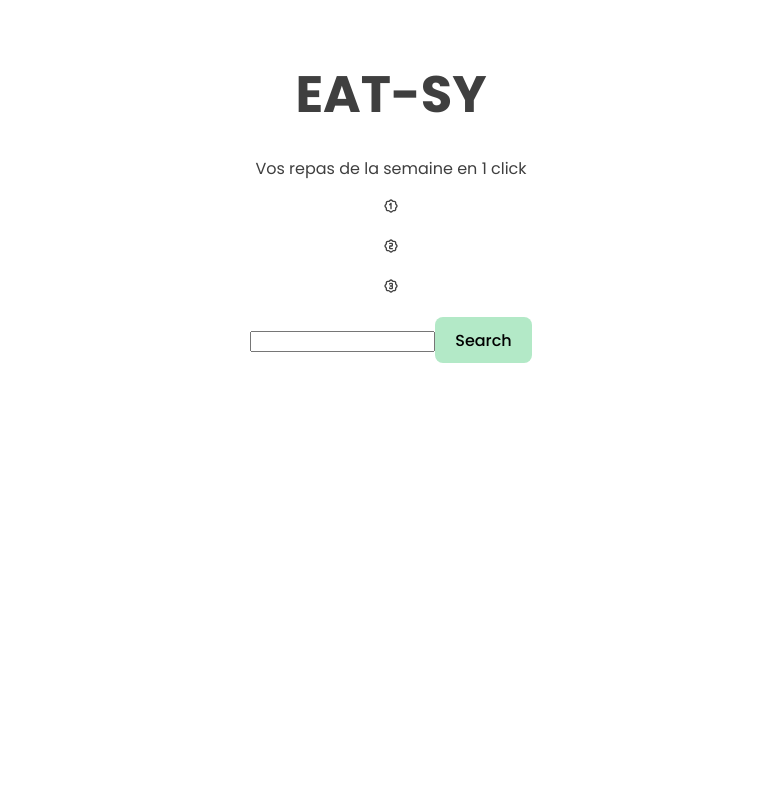
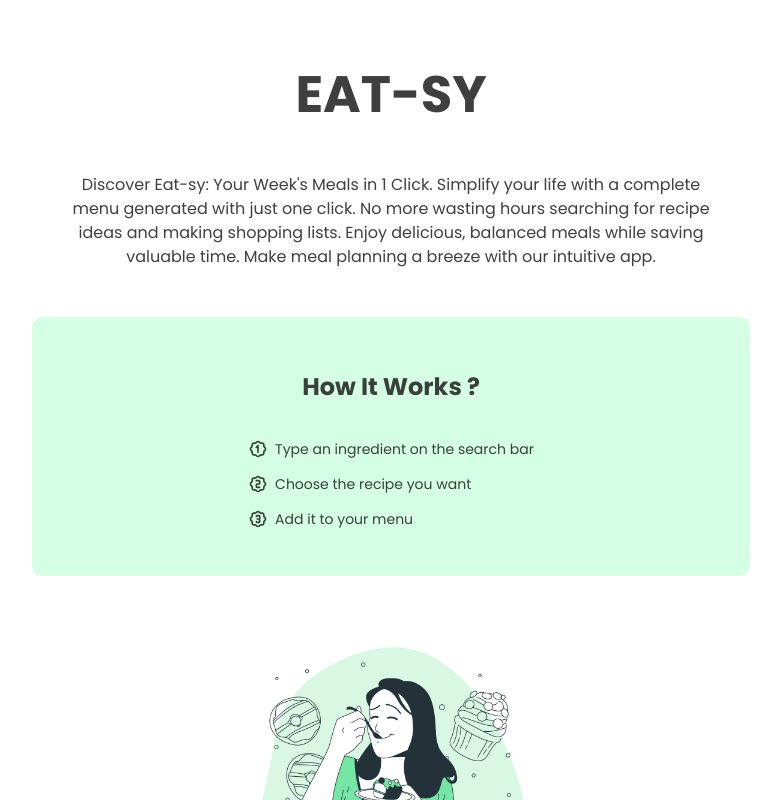
Before and after one commit to dbslm31/frontend, a React (Vite) app: page / in a window 1280 px wide. Shown: the top 800 px of the page, without its empty margins (249-1030 px from the left). Built offline with nearby package versions, Linux system fonts and the light colour scheme.

Commit message:
styles-homepage

```diff
--- a/package.json
+++ b/package.json
@@ -14,6 +14,7 @@
     "react": "^18.2.0",
     "react-dom": "^18.2.0",
     "react-icons": "^4.9.0",
+    "react-router-dom": "^6.13.0",
     "sass": "^1.63.4"
   },
   "devDependencies": {
--- a/src/App.css
+++ b/src/App.css
@@ -7,4 +7,103 @@
 
 .main {
   height:100vh;
+  display: flex;
+    flex-direction: column;
+    align-items: center;
 }
+
+
+/* Home page */
+
+.description {
+  width: 650px;
+  margin-bottom:3em;
+}
+
+.home-img {
+  width:300px;
+}
+
+/* Search Bar */
+
+.search-input {
+  padding: 1em 1.2em;
+  border-radius: 8px;
+  border: 1px solid #7ccd74;
+  z-index:-1;
+  margin-right:1em;
+  margin-bottom:3em;
+}
+
+/* How it works */
+
+.howitworks {
+  width: 654px;
+  background-color:#d5ffe4;
+  padding : 2em;
+  border-radius: 10px;
+  margin-bottom:4em;
+  display: flex;
+  flex-direction: column;
+  align-items: center;
+
+}
+
+.steps {
+  text-align:left;
+
+}
+
+.step {
+  display: flex;
+  align-items:center;
+  font-size:14px;
+}
+
+.icon {
+width:20px;
+height:20px;
+margin-right:0.5em;
+color:#364235;
+}
+
+/* Recipes cards */
+
+.recipe-img{
+  border-radius: 20px;
+  border-bottom-left-radius: 0px;
+  border-bottom-right-radius: 0px;
+}
+
+.recipe-card{
+  border: 2px solid #d5ffe4 ;
+  border-radius: 20px;
+  width: 400px;
+  height:400px;
+  display: flex;
+  flex-direction: column;
+  margin : 30px 0px;
+
+}
+
+.recipe-links {
+  display: flex;
+  justify-content: space-around;
+}
+
+.link{
+  color:#272727;
+  font-size: 14px;
+  display: flex;
+  align-items: center;
+  gap:0.5em;
+}
+
+.link:hover {
+  color:#59a951;
+}
+
+.recipe-title{
+font-size:16px;
+width:400px;
+}
--- a/src/App.jsx
+++ b/src/App.jsx
@@ -1,34 +1,9 @@
-import React, { useState } from "react";
+import AppRouter from "./routes/Router";
 
 import "./App.css";
 
-//React-icons
-import { TbRosetteNumber1 } from "react-icons/tb";
-import { TbRosetteNumber2 } from "react-icons/tb";
-import { TbRosetteNumber3 } from "react-icons/tb";
-
-//Components
-import SearchBar from "./components/SearchBar";
-
 function App() {
-  return (
-    <main className="main">
-      <h1>EAT-SY</h1>
-      <p>Vos repas de la semaine en 1 click</p>
-      <div className="steps">
-        <p>
-          <TbRosetteNumber1 />
-        </p>
-        <p>
-          <TbRosetteNumber2 />
-        </p>
-        <p>
-          <TbRosetteNumber3 />
-        </p>
-      </div>
-      <SearchBar />
-    </main>
-  );
+  return <AppRouter />;
 }
 
 export default App;
--- /dev/null
+++ b/src/Routes/Router.jsx
@@ -0,0 +1,17 @@
+import React from "react";
+import { BrowserRouter as Router, Routes, Route } from "react-router-dom";
+import HomePage from "../pages/HomePage";
+import Recipe from "../pages/Recipe";
+
+const AppRouter = () => {
+  return (
+    <Router>
+      <Routes>
+        <Route exact path="/" element={<HomePage />} />
+        <Route path="/recipe/:id" element={<Recipe />} />
+      </Routes>
+    </Router>
+  );
+};
+
+export default AppRouter;
--- /dev/null
+++ b/src/components/HowItWorks.jsx
@@ -0,0 +1,31 @@
+import React from "react";
+
+//React-icons
+import { TbRosetteNumber1 } from "react-icons/tb";
+import { TbRosetteNumber2 } from "react-icons/tb";
+import { TbRosetteNumber3 } from "react-icons/tb";
+
+const HowItWorks = () => {
+  return (
+    <div className="howitworks">
+      <h2>How It Works ?</h2>
+
+      <div className="steps">
+        <p className="step">
+          <TbRosetteNumber1 className="icon" />
+          Type an ingredient on the search bar
+        </p>
+        <p className="step">
+          <TbRosetteNumber2 className="icon" />
+          Choose the recipe you want
+        </p>
+        <p className="step">
+          <TbRosetteNumber3 className="icon" />
+          Add it to your menu
+        </p>
+      </div>
+    </div>
+  );
+};
+
+export default HowItWorks;
--- a/src/components/SearchBar.jsx
+++ b/src/components/SearchBar.jsx
@@ -1,5 +1,10 @@
-import React, { useState } from "react";
+import { useState } from "react";
+import { Link } from "react-router-dom";
 import axios from "axios";
+
+//React icons
+import { AiOutlineRead } from "react-icons/ai";
+import { BsBookmarkPlus } from "react-icons/bs";
 
 const SearchBar = () => {
   const [query, setQuery] = useState("");
@@ -12,6 +17,7 @@ const SearchBar = () => {
         query,
       });
       setSearchResults(response.data.results);
+      console.log("result", response.data.results);
     } catch (error) {
       console.error(error);
     }
@@ -21,6 +27,8 @@ const SearchBar = () => {
     <div>
       <form onSubmit={handleSubmit}>
         <input
+          className="search-input"
+          placeholder="Type an ingredient"
           type="text"
           value={query}
           onChange={(event) => setQuery(event.target.value)}
@@ -28,13 +36,23 @@ const SearchBar = () => {
         <button type="submit">Search</button>
       </form>
       <div>
+        Here are your results for{" "}
+        <span style={{ color: "#59a951" }}>"{query}"</span>
+      </div>
+      <div>
         {searchResults.map((result) => (
-          <a href={`http://localhost:5001/recipes/${result.id}`}>
-            <div key={result.id}>
-              <img src={result.image} alt={result.title} />
-              <h3>{result.title}</h3>
-            </div>
-          </a>
+          <div key={result.id} className="recipe-card">
+            <img src={result.image} alt={result.title} className="recipe-img" />
+            <h3 className="recipe-title">{result.title}</h3>
+            <p className="recipe-links">
+              <Link className="link" to={`/recipe/${result.id}`}>
+                <AiOutlineRead /> See recipe
+              </Link>
+              <Link className="link" to={`/recipe/${result.id}`}>
+                <BsBookmarkPlus /> Add to my menu
+              </Link>
+            </p>
+          </div>
         ))}
       </div>
     </div>
--- /dev/null
+++ b/src/pages/HomePage.jsx
@@ -0,0 +1,28 @@
+import React from "react";
+
+//image
+import Girl from "../assets/8678774.jpg";
+
+//Components
+import SearchBar from "../components/SearchBar";
+import HowItWorks from "../components/HowItWorks";
+
+function HomePage() {
+  return (
+    <main className="main">
+      <h1>EAT-SY</h1>
+      <p className="description">
+        Discover Eat-sy: Your Week's Meals in 1 Click. Simplify your life with a
+        complete menu generated with just one click. No more wasting hours
+        searching for recipe ideas and making shopping lists. Enjoy delicious,
+        balanced meals while saving valuable time. Make meal planning a breeze
+        with our intuitive app.
+      </p>
+      <HowItWorks />
+      <img src={Girl} alt="" className="home-img" />
+      <SearchBar />
+    </main>
+  );
+}
+
+export default HomePage;
```
Also changed, not shown: src/assets/8678774.jpg (added), 1 other file (tests, documents, lock files or other folders).
